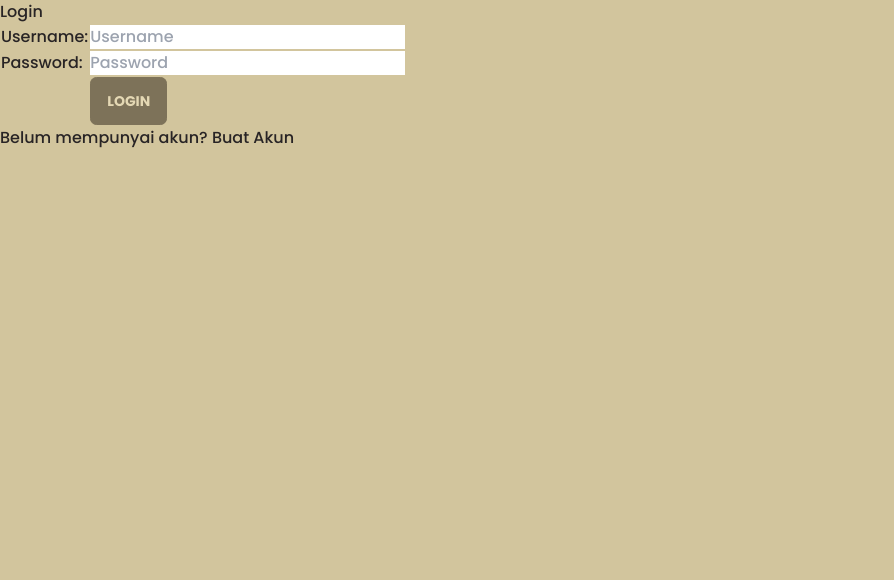
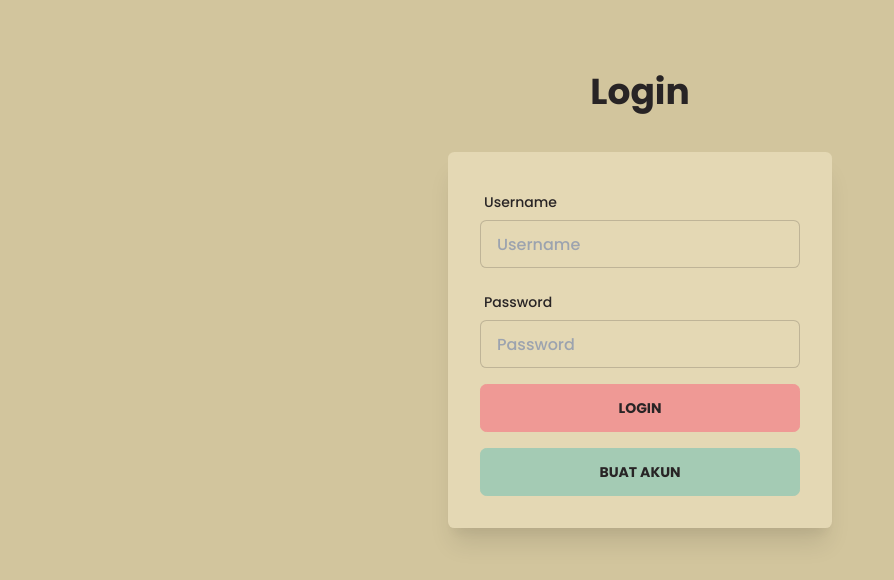
Before and after one commit to NurFajarSA/pbp-repository, a Django app: page /todolist/login in a window 1280 px wide. Shown: the part 64-644 px from the top of the page, without its empty margins (0-894 px from the left). Run offline with Django 4.2, Linux system fonts and the light colour scheme; some libraries are stand-ins or nearby versions.

Commit message:
develop todolistUI

```diff
--- a/todolist/templates/login.html
+++ b/todolist/templates/login.html
@@ -1,45 +1,51 @@
 {% extends 'base.html' %}
-
 {% block meta %}
 <title>Login</title>
 {% endblock meta %}
 
 {% block content %}
 
-<div class = "login">
+<div class="mx-auto container flex flex-col gap-4 pt-8">
+    </br>
+    <h1 class="text-4xl font-bold text-center">Login</h1>
+    <div class="rounded-lg p-6 flex flex-col gap-6 mx-auto">
+      <div class="card w-96 bg-base-100 shadow-xl p-8 gap-4">
+        <form method="POST" class="flex flex-col gap-4" action="">
+          {% csrf_token %}
+          <div class="form-control w-full max-w-xs">
+            <label class="label">
+              <span class="label-text">Username</span>
+            </label>
+            <input type="text" placeholder="Username" name="username" class="input input-bordered w-full max-w-xs" />
+          </div>
 
-    <h1>Login</h1>
+          <div class="form-control w-full max-w-xs">
+            <label class="label">
+              <span class="label-text">Password</span>
+            </label>
+            <input type="password" placeholder="Password" name="password" class="input input-bordered w-full max-w-xs" />
+          </div>
 
-    <form method="POST" action="">
-        {% csrf_token %}
-        <table>
-            <tr>
-                <td>Username: </td>
-                <td><input type="text" name="username" placeholder="Username" class="form-control"></td>
-            </tr>
-
-            <tr>
-                <td>Password: </td>
-                <td><input type="password" name="password" placeholder="Password" class="form-control"></td>
-            </tr>
-
-            <tr>
-                <td></td>
-                <td><input class="btn login_btn" type="submit" value="Login"></td>
-            </tr>
-        </table>
+          <button class="btn btn-primary">Login</button>
         </form>
 
+        <a class="btn btn-secondary" href="{% url 'todolist:register' %}">Buat Akun</a>
+      </div>
+
       {% if messages %}
-        <ul>
+      <div class="card bg-error text-error-content bg-base-100">
+        <div class="card-body">
+          <h2 class="card-title">Error</h2>
+          <ul class="pl-4 list-disc">
             {% for message in messages %}
             <li>{{ message }}</li>
             {% endfor %}
           </ul>
+        </div>
+      </div>
       {% endif %}
 
-    Belum mempunyai akun? <a href="{% url 'todolist:register' %}">Buat Akun</a>
-
+    </div>
   </div>
 
   {% endblock content %}
```
Also changed, not shown: todolist/templates/create_task.html (+0 -8 lines), todolist/templates/register.html (+35 -17 lines), todolist/templates/todolist.html (+28 -29 lines). Lines whose indentation alone changed are shown as unchanged.
